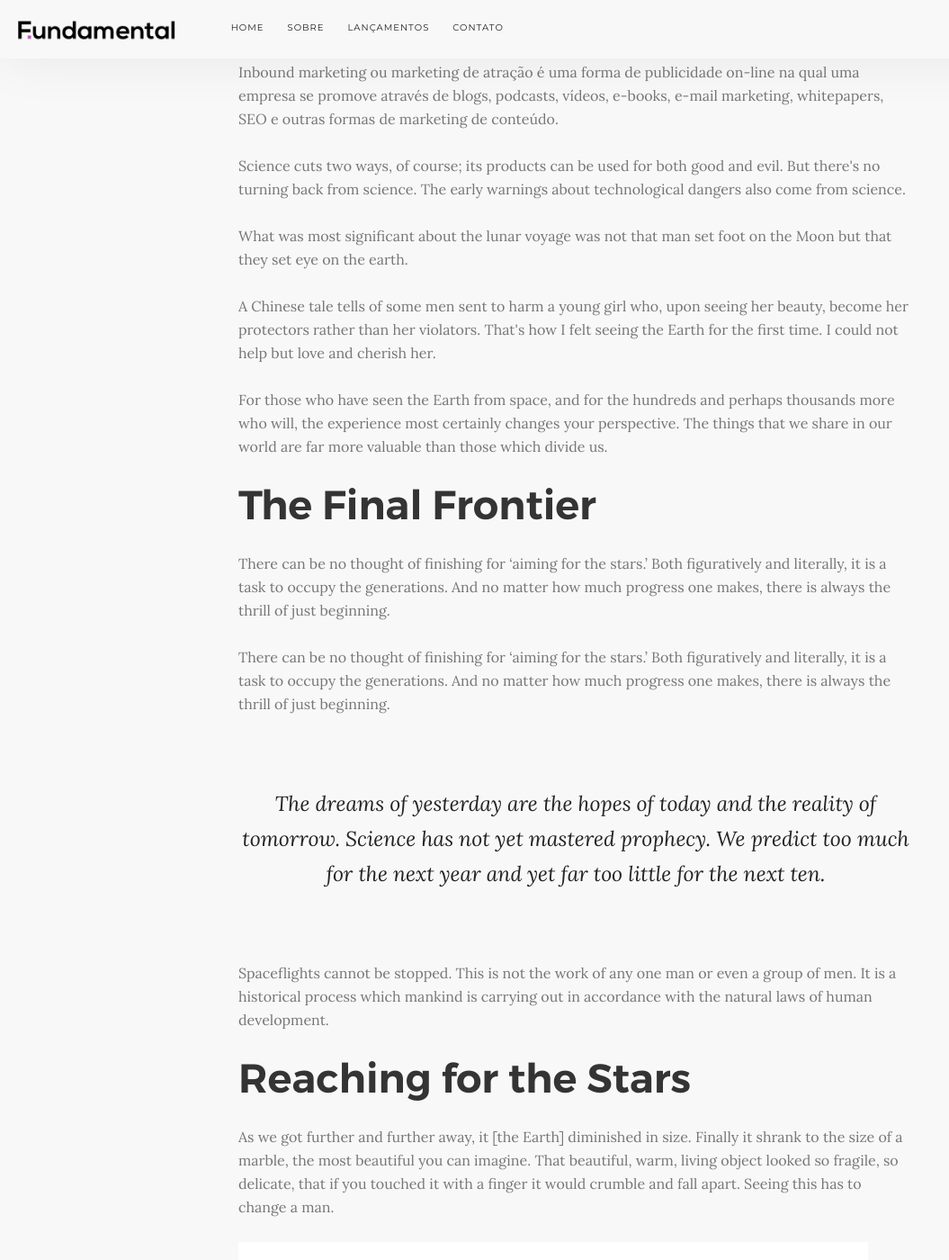
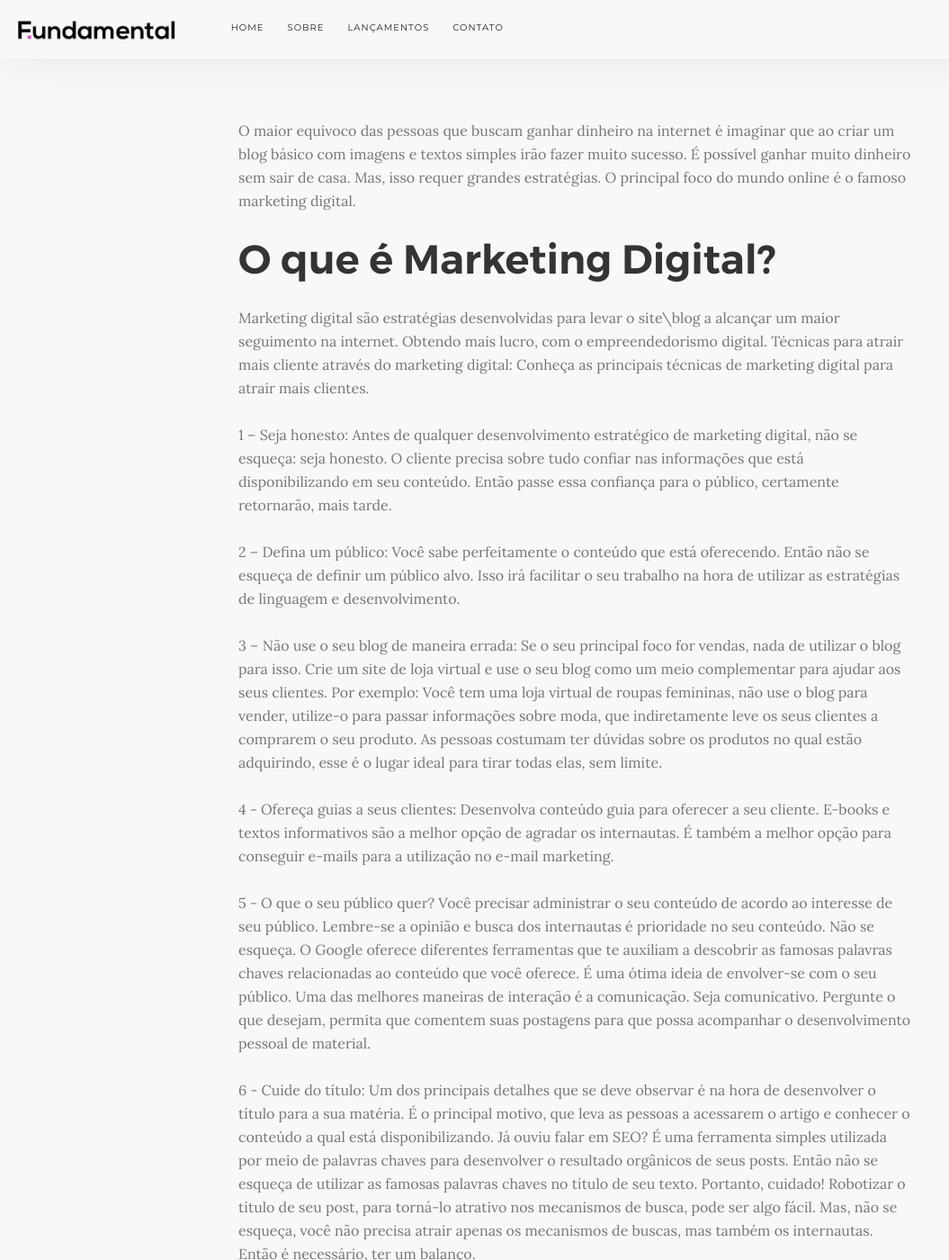
Before and after one commit to WeThinkIdeas/fundamental.github.io, a Jekyll site: the page built from _posts/2017-01-10-marketing.markdown, in a window 1280 px wide and 1400 px high, scrolled down 794 px. Shown: the whole window at 90% size, without its empty margins (0-1055 px from the left). Built offline with Jekyll 4.4.1, drawn with Linux system fonts in a browser that asks for light colours; some of the changed text lies outside the part shown.

Commit message:
conteudo_ajustes_páginas

```diff
--- a/_posts/2017-01-10-marketing.markdown
+++ b/_posts/2017-01-10-marketing.markdown
@@ -1,7 +1,7 @@
 ---
 layout:     post
-title:      "A estratégia de marketing efetiva."
-subtitle: "Informações indispensáveis para vender mais na internet ."
+title:      "Como atrair mais clientes através do marketing digital?"
+subtitle: "Informações indispensáveis para vender mais na internet."
 date:       2014-07-01 12:00:00
 author:     "Henrique Elias"
 header-img2: "img/post-bg-02.jpg"
@@ -10,37 +10,75 @@ header-img: "https://fundamental.digital/img/post-bg-02.jpg"
 
 ---
 
-<p>Inbound marketing ou marketing de atração é uma forma de publicidade on-line na qual uma empresa se promove através de blogs, podcasts, vídeos, e-books, e-mail marketing, whitepapers, SEO e outras formas de marketing de conteúdo.</p>
 
-<p>Science cuts two ways, of course; its products can be used for both good and evil. But there's no turning back from science. The early warnings about technological dangers also come from science.</p>
+<p>O maior equivoco das pessoas que buscam ganhar dinheiro na internet é imaginar que ao criar um blog básico com imagens e textos simples irão fazer muito sucesso.
+É possível ganhar muito dinheiro sem sair de casa. Mas, isso requer grandes estratégias. O principal foco do mundo online é o famoso marketing digital.</p>
+<h2 class="section-heading">O que é Marketing Digital?</h2>
+Marketing digital são estratégias desenvolvidas para levar o site\blog a alcançar um maior seguimento na internet. Obtendo mais lucro, com o empreendedorismo digital.
+Técnicas para atrair mais cliente através do marketing digital:
+Conheça as principais técnicas de marketing digital para atrair mais clientes.
 
-<p>What was most significant about the lunar voyage was not that man set foot on the Moon but that they set eye on the earth.</p>
+1	– Seja honesto:
+Antes de qualquer desenvolvimento estratégico de marketing digital, não se esqueça: seja honesto.
+O cliente precisa sobre tudo confiar nas informações que está disponibilizando em seu conteúdo.
+Então passe essa confiança para o público, certamente retornarão, mais tarde.
 
-<p>A Chinese tale tells of some men sent to harm a young girl who, upon seeing her beauty, become her protectors rather than her violators. That's how I felt seeing the Earth for the first time. I could not help but love and cherish her.</p>
+2	– Defina um público:
+Você sabe perfeitamente o conteúdo que está oferecendo. Então não se esqueça de definir um público alvo.
+Isso irá facilitar o seu trabalho na hora de utilizar as estratégias de linguagem e desenvolvimento.
 
-<p>For those who have seen the Earth from space, and for the hundreds and perhaps thousands more who will, the experience most certainly changes your perspective. The things that we share in our world are far more valuable than those which divide us.</p>
+3	– Não use o seu blog de maneira errada:
+Se o seu principal foco for vendas, nada de utilizar o blog para isso. Crie um site de loja virtual e use o seu blog como um meio complementar para ajudar aos seus clientes.
+Por exemplo: Você tem uma loja virtual de roupas femininas, não use o blog para vender, utilize-o para passar informações sobre moda, que indiretamente leve os seus clientes a comprarem o seu produto.
+As pessoas costumam ter dúvidas sobre os produtos no qual estão adquirindo, esse é o lugar ideal para tirar todas elas, sem limite.
 
-<h2 class="section-heading">The Final Frontier</h2>
+4 -	Ofereça guias a seus clientes:
+Desenvolva conteúdo guia para oferecer a seu cliente. E-books e textos informativos são a melhor opção de agradar os internautas.
+É também a melhor opção para conseguir e-mails para a utilização no e-mail marketing.
 
-<p>There can be no thought of finishing for ‘aiming for the stars.’ Both figuratively and literally, it is a task to occupy the generations. And no matter how much progress one makes, there is always the thrill of just beginning.</p>
+5 -	O que o seu público quer?
+Você precisar administrar o seu conteúdo de acordo ao interesse de seu público. Lembre-se a opinião e busca dos internautas é prioridade no seu conteúdo. Não se esqueça.
+O Google oferece diferentes ferramentas que te auxiliam a descobrir as famosas palavras chaves relacionadas ao conteúdo que você oferece. É uma ótima ideia de envolver-se com o seu público.
+Uma das melhores maneiras de interação é a comunicação. Seja comunicativo. Pergunte o que desejam, permita que comentem suas postagens para que possa acompanhar o desenvolvimento pessoal de material.
 
-<p>There can be no thought of finishing for ‘aiming for the stars.’ Both figuratively and literally, it is a task to occupy the generations. And no matter how much progress one makes, there is always the thrill of just beginning.</p>
+6 -	Cuide do título:
+Um dos principais detalhes que se deve observar é na hora de desenvolver o título para a sua matéria. É o principal motivo, que leva as pessoas a acessarem o artigo e conhecer o conteúdo a qual está disponibilizando.
+Já ouviu falar em SEO? É uma ferramenta simples utilizada por meio de palavras chaves para desenvolver o resultado orgânicos de seus posts.
+Então não se esqueça de utilizar as famosas palavras chaves no título de seu texto.
+Portanto, cuidado! Robotizar o título de seu post, para torná-lo atrativo nos mecanismos de busca, pode ser algo fácil. Mas, não se esqueça, você não precisa atrair apenas os mecanismos de buscas, mas também os internautas. Então é necessário, ter um balanço.
 
-<blockquote>The dreams of yesterday are the hopes of today and the reality of tomorrow. Science has not yet mastered prophecy. We predict too much for the next year and yet far too little for the next ten.</blockquote>
+Crie títulos polêmicos, utilize sempre:
+-	Cuidado!
+-	Perigo!
+-	Não perca!
+-	Novidade!
+-	Aprenda agora!
 
-<p>Spaceflights cannot be stopped. This is not the work of any one man or even a group of men. It is a historical process which mankind is carrying out in accordance with the natural laws of human development.</p>
+7 -	Não robotize os seus serviços:
+Pode parecer mais fácil desenvolver um blog inteiramente programado, pelos serviços de robotização de sua plataforma. Esse é um dos erros mais comuns, cometidos por pessoas que buscam elevar ainda mais o número de clientes em seus blogs.
 
-<h2 class="section-heading">Reaching for the Stars</h2>
+8 -	O horário para cada postagem:
+Não existe um horário universal para serem feitas as postagens de seu blog. Portanto, assim como conhecer o seu público alvo, deve-se ter uma ideia do horário de maior acesso e o melhor momento para realizar as postagens.
 
-<p>As we got further and further away, it [the Earth] diminished in size. Finally it shrank to the size of a marble, the most beautiful you can imagine. That beautiful, warm, living object looked so fragile, so delicate, that if you touched it with a finger it would crumble and fall apart. Seeing this has to change a man.</p>
+9 -	Saiba ouvir críticas:
+Um dos momentos mais difíceis dos seres humanos é quando necessitam calar-se diante as críticas, não é fácil. Portanto, tente compreender os internautas de maneira educada e compreensiva.
+Não se esqueça, eles fazem o seu site, saiba como lidar com cada um deles.
 
-<a href="#">
-    <img src="{{ site.baseurl }}/img/ebook.png" alt="Post Sample Image">
-</a>
-<span class="caption text-muted">To go places and do things that have never been done before – that’s what living is all about.</span>
+10 -	Vídeos no Facebook ao invés de Youtube?
+É bastante comum as pessoas vincularem os vídeos de seu material diretamente do Youtube. É uma ideia bastante interessante, para pessoas que trabalham no marketing direcionado ao Youtube, com um alto índice de seguidores e visualizações.
+O fato é que a maioria das pessoas, tem maior facilidade ao acesso do Facebook das outras redes sociais.
+Então ao invés de upar o seu vídeo do Youtube, que tal postar na sua Fan Page e vincular ao seu blog? Isso irá aumentar, o índice de visualização de ambas as partes e consequentemente você irá atrair mais clientes através dessa estratégia de marketing digital.
 
-<p>Space, the final frontier. These are the voyages of the Starship Enterprise. Its five-year mission: to explore strange new worlds, to seek out new life and new civilizations, to boldly go where no man has gone before.</p>
+11 -	Anuncie no Facebook
+Se você tem um blog ou um site de vendas, movimentar o seu comercio através do Facebook é uma alternativa maravilhosa e infalível.
+Os anúncios do Facebook são uma das formas mais baratas de atrair os seus clientes através do marketing digital.
+E essa alternativa é fundamental para duas situações:
+a	– Você tem a Fan Page, mas não tem seguidores: Se esse for o caso, através do anuncio do Facebook é possível expandir a sua página de maneira simples.
+b	– Você tem muitos seguidores, mas nem todos são seus clientes: O mais comum dos casos, não é porque a página tem um milhão seguidores que o número de vendas é altíssimo. Se for esse o caso, está na hora de apostar na divulgação de seus produtos.
 
-<p>As I stand out here in the wonders of the unknown at Hadley, I sort of realize there’s a fundamental truth to our nature, Man must explore, and this is exploration at its greatest.</p>
+12	- Tem um canal no Youtube?
+Se você já tem um canal no Youtube, não se esqueça de um detalhe muito importante que certamente irá lhe ajudar na divulgação de seu empreendimento digital. Comente os seus próprios vídeos.
 
-<p>Placeholder text by <a href="http://spaceipsum.com/">Space Ipsum</a>. Photographs by <a href="https://www.flickr.com/photos/nasacommons/">NASA on The Commons</a>.</p>
+13 - Trabalha com vendas? Tem certeza que está falando de seu produto da maneira certa?
+O erro mais comum de pessoas que comercializam algum produto pela internet é divulgar a descrição do produto ao invés de falar sobre os resultados positivos que ele oferece.
+Não descreva. Explique os motivos pela qual a pessoa precisa adquirir o seu conteúdo.
--- a/contact.html
+++ b/contact.html
@@ -10,7 +10,9 @@ permalink: /contato/
 				<div class="container pos-vertical-center">
 					<div class="row">
 						<div class="col-sm-10 col-sm-offset-1 text-center">
-							<h2>Entre em contato conosco.</h2>
+							<h1>Entre em contato conosco.</h1>
+							<h4 class="lead">Queremos tornar seu negócio ainda melhor.</h4>
+
 						</div>
 					</div>
 				</div>
--- a/launch.html
+++ b/launch.html
@@ -154,7 +154,7 @@ permalink: /lancamento/
 					<div class="feature boxed feature-1">
 						<i class="icon icon-Add-UserStar"></i>
 						<h5>Etapa 08 - Relacionamento</h5>
-						<p>Mostraremos como distribuir seu conteúdo com constância e consistência em uma sequência de emails que engajam, respondendo assim as objeções.&nbsp; <br><br></p>
+						<p>Mostraremos como distribuir seu conteúdo com constância e consistência em uma sequência de emails que engajam, respondendo assim as objeções.&nbsp; <br><br><br></p>
 					</div>
 				</div><div class="col-sm-4">
 					<div class="feature boxed feature-1">
```
Also changed, not shown: clientes.html (added, +143 -0 lines), img/cliente_intuitiva.jpg (added), img/gpr.png (added), img/hsp.png (added), img/intuitiva.png (added), img/intuitiva2.png (added), img/teste.png (added), 1 other file.
